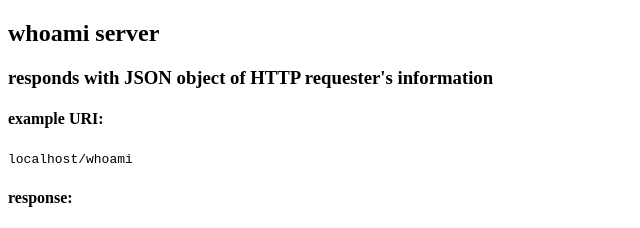
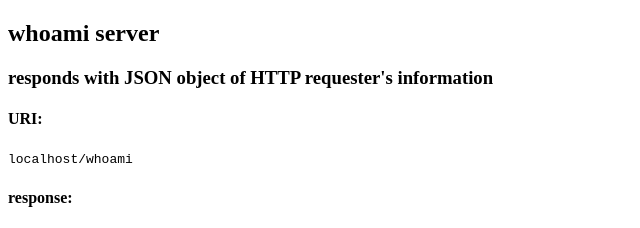
Before and after one commit to defurn/whoami, a website: page public/index.html in a window 1280 px wide. Shown: the top 228 px of the page, 0-640 px from the left. Drawn offline with Linux system fonts and the light colour scheme.

Commit message:
edited html title

```diff
--- a/public/index.html
+++ b/public/index.html
@@ -6,7 +6,7 @@
 <body>
   <h2>whoami server</h2>
   <h3>responds with JSON object of HTTP requester's information</h3>
-  <h4>example URI:</h4>
+  <h4>URI:</h4>
   <code id="url"></code>
   <h4>response:</h4>
   <code>{"ipaddress":"66.169.97.8","language":"en-US","software":"X11; Linux x86_64"}</code>
```
